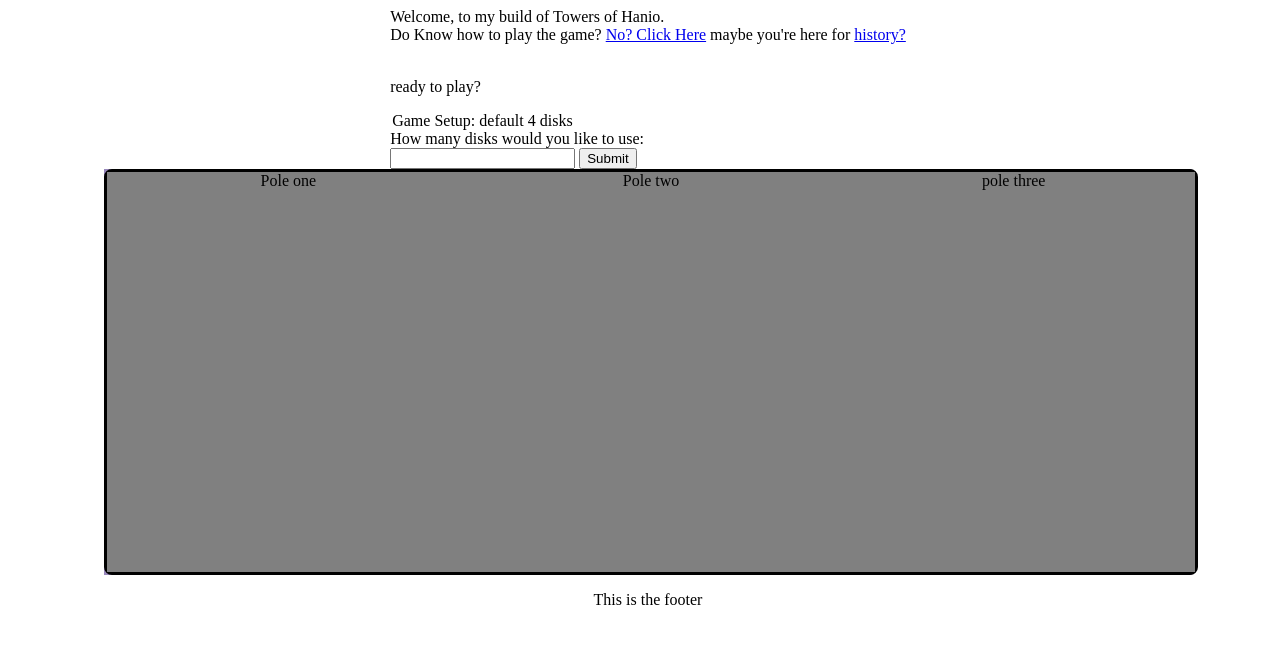
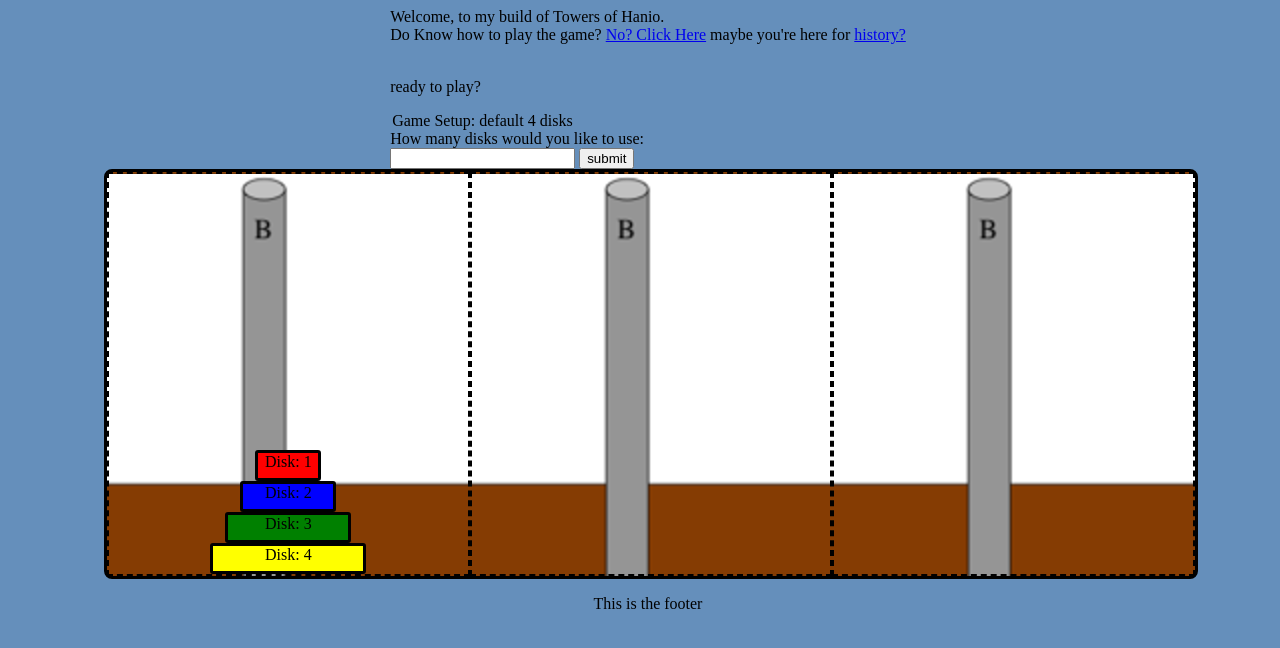
Before and after one commit to sdkclements/GA-Project1, a plain HTML site: page index.html in a window 1280 px wide. Drawn offline with nearby package versions, Linux system fonts and the light colour scheme.

Commit message:
have basic front view and JS setup

```diff
--- a/index.html
+++ b/index.html
@@ -11,18 +11,18 @@
 		<legend> Game Setup: default 4 disks</legend>
 
 			How many disks would you like to use:<br>
-			<input type="text" name="disknumber">
+			<input type="text" id="disknum" name="disknumber">
 			<!-- Number of columns:<br>
 			<input type="text" name="columns"><br> -->
-			<input type="submit" value="Submit">
+			<input type="submit" id="submit" value="submit">
 
 		</form></header>
 		<main>
 		<div class="maincontainer">
 		<!-- SHould create all poles/rings with JS objects -->
-		<div class="pole" id="pol1"> Pole one</div>
-		<div class="pole" id="pol2">Pole two</div>
-		<div class="pole" id="pol3">pole three</div>
+		<div class="pole" id="pol1"></div>
+		<div class="pole" id="pol2"></div>
+		<div class="pole" id="pol3"></div>
 
 		</div>
 		</main>
--- a/js/main.js
+++ b/js/main.js
@@ -9,6 +9,11 @@ var posts = {
     dist: []
 
 }
+// function createBoard(){
+// 	var pole = $(`<div class='pole'> pole One </div>`)
+// 	$('.mainContainer').append
+
+// }
 
 
 class Disk {
@@ -16,9 +21,11 @@ class Disk {
         this.weight = weight;
         this.post = post;
         this.position = position;
-        // this.element = $("<div> div test</div>");
-        // $("body").append ( this.element );
-        // this.element.addEventListener('click', this, false)
+        this.element = $(`<div class='disk' data-weight=${weight}> Disk: ${weight}</div>`);
+        $('#pol1').append ( this.element );
+        // this.addEventListener('click', function(e) {
+        // 	console.log(e)
+        // })
 
         // Disks.protoype.handleEvent = function(e) {
 // 	switch (e.type) {
@@ -32,19 +39,28 @@ class Disk {
 function createNumDisks(num) {
 
     for (var i = -1; i = num; i++) {
-        posts['source'].push(new Disk(num, 1, num))
-
+    	var disk = new Disk(num, 1, num)
+        posts['source'].push(disk)
         num--
     }
+    $('.disk').on('click', function(e) {
+    	console.log(this)
+    	$(this).toggleClass('activeDisk')
+    })
     //console.log(posts['source'].reverse())
-    posts['source'].reverse();
+    // posts['source'].reverse();
 
 }
 createNumDisks(4);
 
+
+ $('#button').click(function() {
+    console.log($('#disknum').val());
+})
+
 // example of the weight of the first element in object array
-console.log(posts['source'][0].weight)
-console.log(posts)
+// console.log(posts['source'][0].weight)
+// console.log(posts)
 
 // function checkRow(arr, toAdd) {
 //     if (arr.length > 0) && (arr[0].weight > toAdd.weight) {
--- a/style/style.css
+++ b/style/style.css
@@ -9,11 +9,12 @@ body{
 	flex-direction: column;
 	justify-content: center;
 	align-items: center;
+	background-color: #658FBB;
 }
 header {}
 main{
 	width: 85%;
-	background-color: #9888BB
+
 
 }
 .maincontainer{
@@ -29,11 +30,53 @@ main{
 }
 
 .pole {
+	display:flex;
+	flex-direction: column-reverse;
+	justify-content: flex-start;
+	align-items: center;
 	width:40%;
 	height: 400px;
-	background-color: grey;
+	background-image: url(../pole.png);
 	text-align: center;
+	border: 2px;
+	border-style: dashed;
+}
+.pole:hover {
+	border-style: solid;
+	border-color: red;
 }
 .disk {
+	width: 50px;
+	height: 25px;
+	background-color: yellow;
+	border: 3px;
+	border-style: solid;
+	border-radius: 3px;
 
 }
+.disk[data-weight='1'] {
+	width: 60px;
+	background-color: red;
+}
+.disk[data-weight='2'] {
+	width: 90px;
+	background-color: blue;
+
+}
+.disk[data-weight='3'] {
+	width: 120px;
+	background-color: green;
+
+}
+.disk[data-weight='4'] {
+	width: 150px;
+	background-color: yellow;
+
+}
+
+.activeDisk {
+	background-color: red;
+	align-self: flex-end;
+
+
+}
```
Also changed, not shown: pole.png (added).
